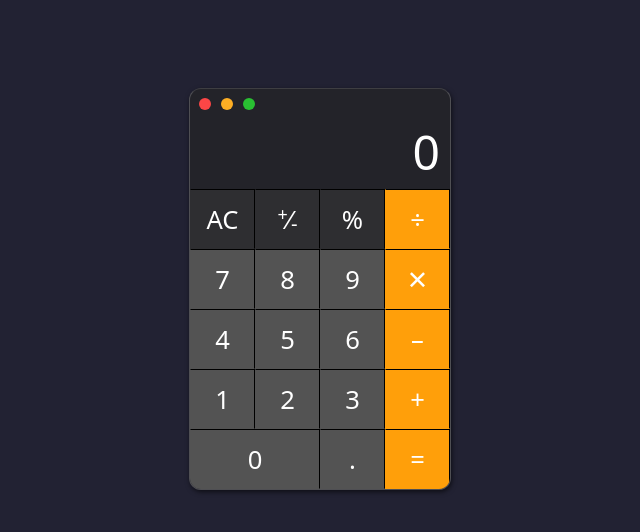
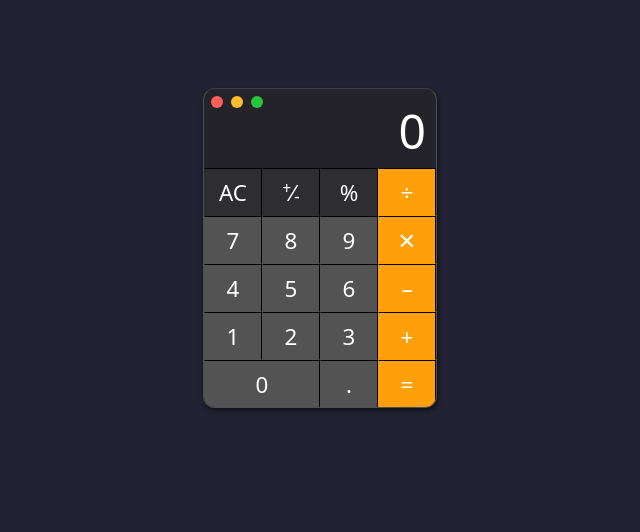
Before and after one commit to antieatingactivist/Angular-Calculator, an Angular app: page / in a window 1280 px wide. Shown: the top 532 px of the page, without its empty margins (320-960 px from the left). Built offline with nearby package versions, Linux system fonts and the light colour scheme.

Commit message:
more size adjustments

```diff
--- a/src/app/app.component.css
+++ b/src/app/app.component.css
@@ -7,8 +7,8 @@ body {
 main {
     margin-top: 10vh;
     background-color: #242424aa;
-    width: 260px;
-    height: 400px;
+    width: 232px;
+    height: 318px;
     border-color: #ffffff33;
     border-width: 1px;
     border-style: inset solid;
@@ -17,24 +17,24 @@ main {
     box-shadow: 1px 2px 5px #00000099;
 }
 header {
-    /* height: 10px; */
+    /* height: px; */
     display: inline-flex;
-    padding: 4px;
+    padding: 3px;
 }
 
 .red {
-    background-color: #fc4646;
+    background-color: #ff5f57;
 }
 .yellow {
-    background-color: #fdae24;
+    background-color: #ffbb2e;
 }
 .green {
-    background-color: #29c032;
+    background-color: #28c540;
 }
 .dot {
     width: 12px;
     height: 12px;
-    margin: 5px;
+    margin: 4px;
     border-radius: 100px;
     color: #00000088;
 
--- a/src/app/button/button.component.css
+++ b/src/app/button/button.component.css
@@ -1,8 +1,8 @@
 button {
     color: #FFFFFF;
-    height: 60px;
+    height: 48px;
     border-style: solid;
-    font-size: 1.6em;
+    font-size: 1.4em;
 }
 
 button:active {
--- a/src/app/display/display.component.css
+++ b/src/app/display/display.component.css
@@ -3,7 +3,7 @@ div {
     width: calc(100% - 20px);
     /* background-color: #1b1a25; */
     margin: 0px;
-    height: 50px;
+    height: 33px;
     padding: 10px;
     text-align: right;
     /* font-size: 50px; */
--- a/src/app/keypad/keypad.component.ts
+++ b/src/app/keypad/keypad.component.ts
@@ -17,25 +17,25 @@ export class KeypadComponent implements OnInit {
   colors: Array<string> = ["#39393988", "#ff9f0a", "#5a5a5add"];
 
   keyAttributes: Array<IKey> = [
-    {label: "AC", color: this.colors[0], width: 65, type: "clear", action: (label: string) => this.clearDisplay(label)},
-    {label: "<span class='sup'>+</span>⁄<span class='sub'>-</span>", color: this.colors[0], width: 65, type: "changeSign", action: () => this.changeSign()},
-    {label: "%", color: this.colors[0], width: 65, type: "percent", action: () => this.getPercent()},
-    {label: "÷", color: this.colors[1], width: 65, type: "divide", active: false, action: () => this.changeActivation("divide")},
-    {label: "7", color: this.colors[2], width: 65, type: "number", action: (label: string) => this.appendDisplay(label)},
-    {label: "8", color: this.colors[2], width: 65, type: "number", action: (label: string) => this.appendDisplay(label)},
-    {label: "9", color: this.colors[2], width: 65, type: "number", action: (label: string) => this.appendDisplay(label)},
-    {label: "✕", color: this.colors[1], width: 65, type: "multiply", active: false, action: () => this.changeActivation("multiply")},
-    {label: "4", color: this.colors[2], width: 65, type: "number", action: (label: string) => this.appendDisplay(label)},
-    {label: "5", color: this.colors[2], width: 65, type: "number", action: (label: string) => this.appendDisplay(label)},
-    {label: "6", color: this.colors[2], width: 65, type: "number", action: (label: string) => this.appendDisplay(label)},
-    {label: "–", color: this.colors[1], width: 65, type: "subtract", active: false, action: () => this.changeActivation("subtract")},
-    {label: "1", color: this.colors[2], width: 65, type: "number", action: (label: string) => this.appendDisplay(label)},
-    {label: "2", color: this.colors[2], width: 65, type: "number", action: (label: string) => this.appendDisplay(label)},
-    {label: "3", color: this.colors[2], width: 65, type: "number", action: (label: string) => this.appendDisplay(label)},
-    {label: "+", color: this.colors[1], width: 65, type: "add", active: false, action: () => this.changeActivation("add")},
-    {label: "0", color: this.colors[2], width: 130, type: "number", action: (label: string) => this.appendDisplay(label)},
-    {label: ".", color: this.colors[2], width: 65, type: "decimal", action: (label: string) => this.appendDisplay(label)},
-    {label: "=", color: this.colors[1], width: 65, type: "equals", action: () => this.evaluate()}
+    {label: "AC", color: this.colors[0], width: 58, type: "clear", action: (label: string) => this.clearDisplay(label)},
+    {label: "<span class='sup'>+</span>⁄<span class='sub'>-</span>", color: this.colors[0], width: 58, type: "changeSign", action: () => this.changeSign()},
+    {label: "%", color: this.colors[0], width: 58, type: "percent", action: () => this.getPercent()},
+    {label: "÷", color: this.colors[1], width: 58, type: "divide", active: false, action: () => this.changeActivation("divide")},
+    {label: "7", color: this.colors[2], width: 58, type: "number", action: (label: string) => this.appendDisplay(label)},
+    {label: "8", color: this.colors[2], width: 58, type: "number", action: (label: string) => this.appendDisplay(label)},
+    {label: "9", color: this.colors[2], width: 58, type: "number", action: (label: string) => this.appendDisplay(label)},
+    {label: "✕", color: this.colors[1], width: 58, type: "multiply", active: false, action: () => this.changeActivation("multiply")},
+    {label: "4", color: this.colors[2], width: 58, type: "number", action: (label: string) => this.appendDisplay(label)},
+    {label: "5", color: this.colors[2], width: 58, type: "number", action: (label: string) => this.appendDisplay(label)},
+    {label: "6", color: this.colors[2], width: 58, type: "number", action: (label: string) => this.appendDisplay(label)},
+    {label: "–", color: this.colors[1], width: 58, type: "subtract", active: false, action: () => this.changeActivation("subtract")},
+    {label: "1", color: this.colors[2], width: 58, type: "number", action: (label: string) => this.appendDisplay(label)},
+    {label: "2", color: this.colors[2], width: 58, type: "number", action: (label: string) => this.appendDisplay(label)},
+    {label: "3", color: this.colors[2], width: 58, type: "number", action: (label: string) => this.appendDisplay(label)},
+    {label: "+", color: this.colors[1], width: 58, type: "add", active: false, action: () => this.changeActivation("add")},
+    {label: "0", color: this.colors[2], width: 116, type: "number", action: (label: string) => this.appendDisplay(label)},
+    {label: ".", color: this.colors[2], width: 58, type: "decimal", action: (label: string) => this.appendDisplay(label)},
+    {label: "=", color: this.colors[1], width: 58, type: "equals", action: () => this.evaluate()}
   ]
 
   constructor() { }
```
